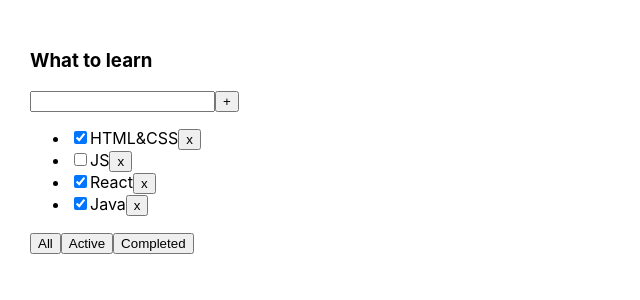
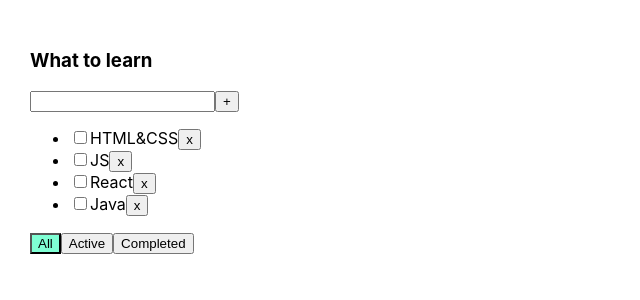
Before and after one commit to AndreiSavelyev1989/it_incubator_to_do_list, a React (Create React App) app: page / in a window 1280 px wide. Shown: the top 300 px of the page, without its empty margins (0-640 px from the left). Built offline with nearby package versions, Linux system fonts and the light colour scheme.

Commit message:
change tasks status and styling the filter-button & empty input

```diff
--- a/src/App.css
+++ b/src/App.css
@@ -6,3 +6,19 @@
 .App > div {
   margin-right: 50px;
 }
+
+.error {
+  border: 1px solid red;
+}
+
+.error_message {
+  color: red
+}
+
+.active-filter {
+  background-color: aquamarine;
+}
+
+.is-done {
+  opacity: 0.5;
+}
--- a/src/App.tsx
+++ b/src/App.tsx
@@ -15,10 +15,10 @@
 function App() {
 
     let [tasks, setTasks] = useState<Array<TaskType>>([
-        {id: v1(), title: "HTML&CSS", isDone: true},
+        {id: v1(), title: "HTML&CSS", isDone: false},
         {id: v1(), title: "JS", isDone: false},
-        {id: v1(), title: "React", isDone: true},
-        {id: v1(), title: "Java", isDone: true}
+        {id: v1(), title: "React", isDone: false},
+        {id: v1(), title: "Java", isDone: false}
     ])
 
     const removeTask = (taskId: string) => {
@@ -33,6 +33,14 @@
 
     const changeFilter = (value: FilterValuesType) => {
         setFilter(value);
+    }
+
+    const changeStatus = (taskId: string, isDone: boolean) => {
+        let task = tasks.find(t => t.id === taskId);
+        if (task) {
+            task.isDone = isDone;
+            setTasks([...tasks])
+        }
     }
 
     let tasksForToDoList = tasks;
@@ -53,6 +61,8 @@
                 addTask={addTask}
                 removeTask={removeTask}
                 changeFilter={changeFilter}
+                changeStatus={changeStatus}
+                filter={filter}
             />
         </div>
     );
--- a/src/TodoList.tsx
+++ b/src/TodoList.tsx
@@ -7,24 +7,34 @@
     addTask: (title: string) => void
     removeTask: (taskId: string) => void
     changeFilter: (value: FilterValuesType) => void
+    changeStatus: (taskId: string, isDone: boolean) => void
+    filter: FilterValuesType
 }
 
 export function TodoList(props: PropsType) {
-    let [title, setTitle] = useState<string>("")
-    console.log(title)
+    let [title, setTitle] = useState<string>("");
+    let [error, setError] = useState<string | null>(null)
 
     const addTask = () => {
-        props.addTask(title);
-        setTitle("");
+        if (title.trim()) {
+            props.addTask(title.trim());
+            setTitle("");
+        } else {
+            setError("Title is required!")
+        }
     }
+
     const onChangeHandler = (e: ChangeEvent<HTMLInputElement>) => {
-        setTitle(e.currentTarget.value)
+        setError(null);
+        setTitle(e.currentTarget.value);
     }
+
     const onKeyUpHandler = (e: KeyboardEvent<HTMLInputElement>) => {
         if (e.key === "Enter") {
             addTask()
         }
     }
+
     const onAllClickHandler = () => props.changeFilter("all")
     const onActiveClickHandler = () => props.changeFilter("active")
     const onCompletedClickHandler = () => props.changeFilter("completed")
@@ -37,17 +47,26 @@
                     value={title}
                     onChange={onChangeHandler}
                     onKeyUp={onKeyUpHandler}
+                    className={error ? "error" : ""}
                 />
                 <button onClick={addTask}>+</button>
+                {error && <div className={"error_message"}>{error}</div>}
             </div>
             <ul>
                 {props.tasks.map(t => {
 
                     const removeTask = () => props.removeTask(t.id)
-
+                    const changeStatus = (e: ChangeEvent<HTMLInputElement>) => {
+                        props.changeStatus(t.id, e.currentTarget.checked)
+                    }
                     return (
-                        <li key={t.id}>
-                            <input type="checkbox" checked={t.isDone}/>
+                        <li key={t.id} className={t.isDone ? "is-done" : ""}
+                        >
+                            <input
+                                type="checkbox"
+                                checked={t.isDone}
+                                onChange={changeStatus}
+                            />
                             <span>{t.title}</span>
                             <button onClick={removeTask}>x</button>
                         </li>
@@ -55,9 +74,18 @@
                 })}
             </ul>
             <div>
-                <button onClick={onAllClickHandler}>All</button>
-                <button onClick={onActiveClickHandler}>Active</button>
-                <button onClick={onCompletedClickHandler}>Completed</button>
+                <button
+                    className={props.filter === "all" ? "active-filter" : ""}
+                    onClick={onAllClickHandler}>All
+                </button>
+                <button
+                    className={props.filter === "active" ? "active-filter" : ""}
+                    onClick={onActiveClickHandler}>Active
+                </button>
+                <button
+                    className={props.filter === "completed" ? "active-filter" : ""}
+                    onClick={onCompletedClickHandler}>Completed
+                </button>
             </div>
         </div>
 
```
